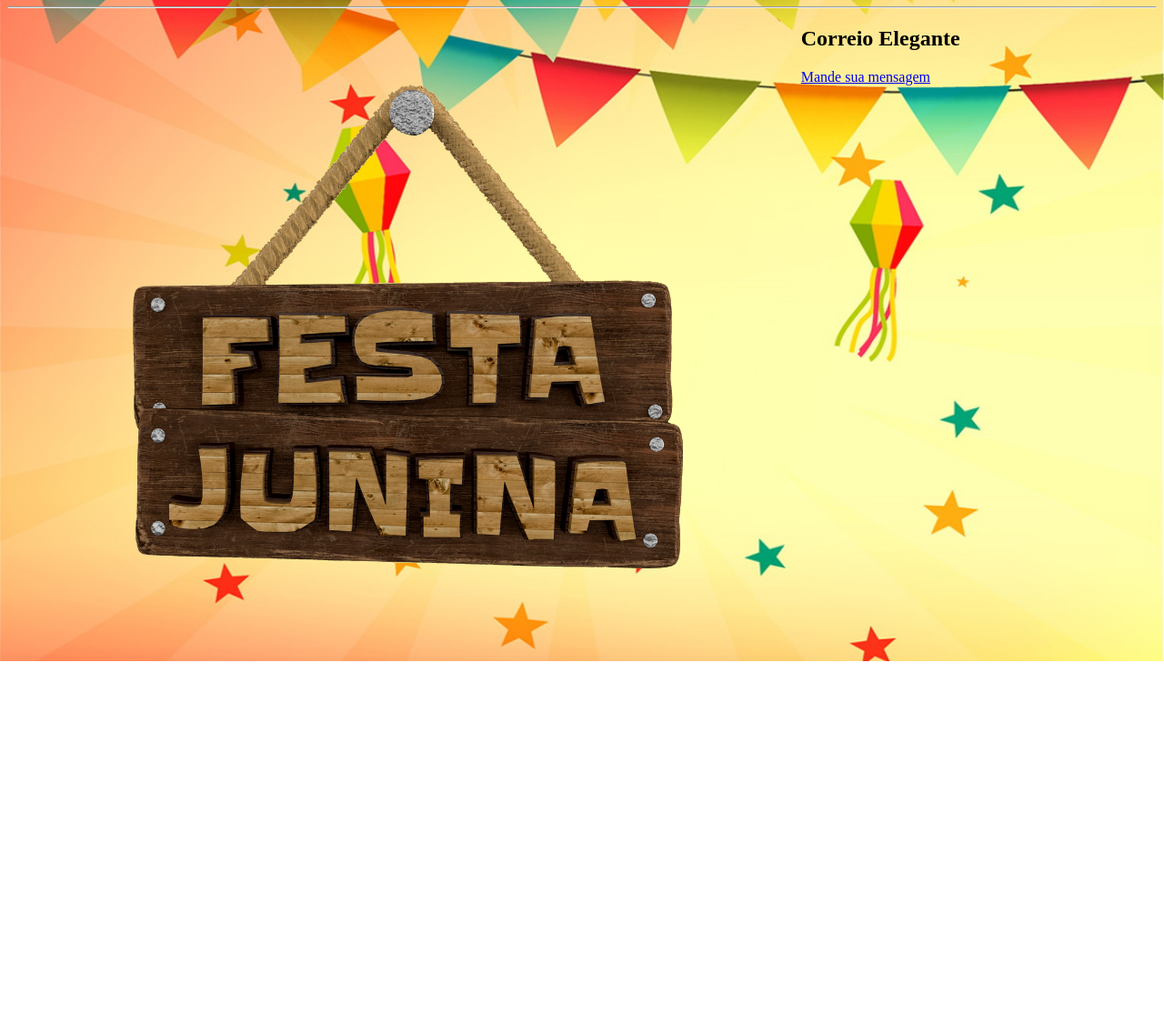
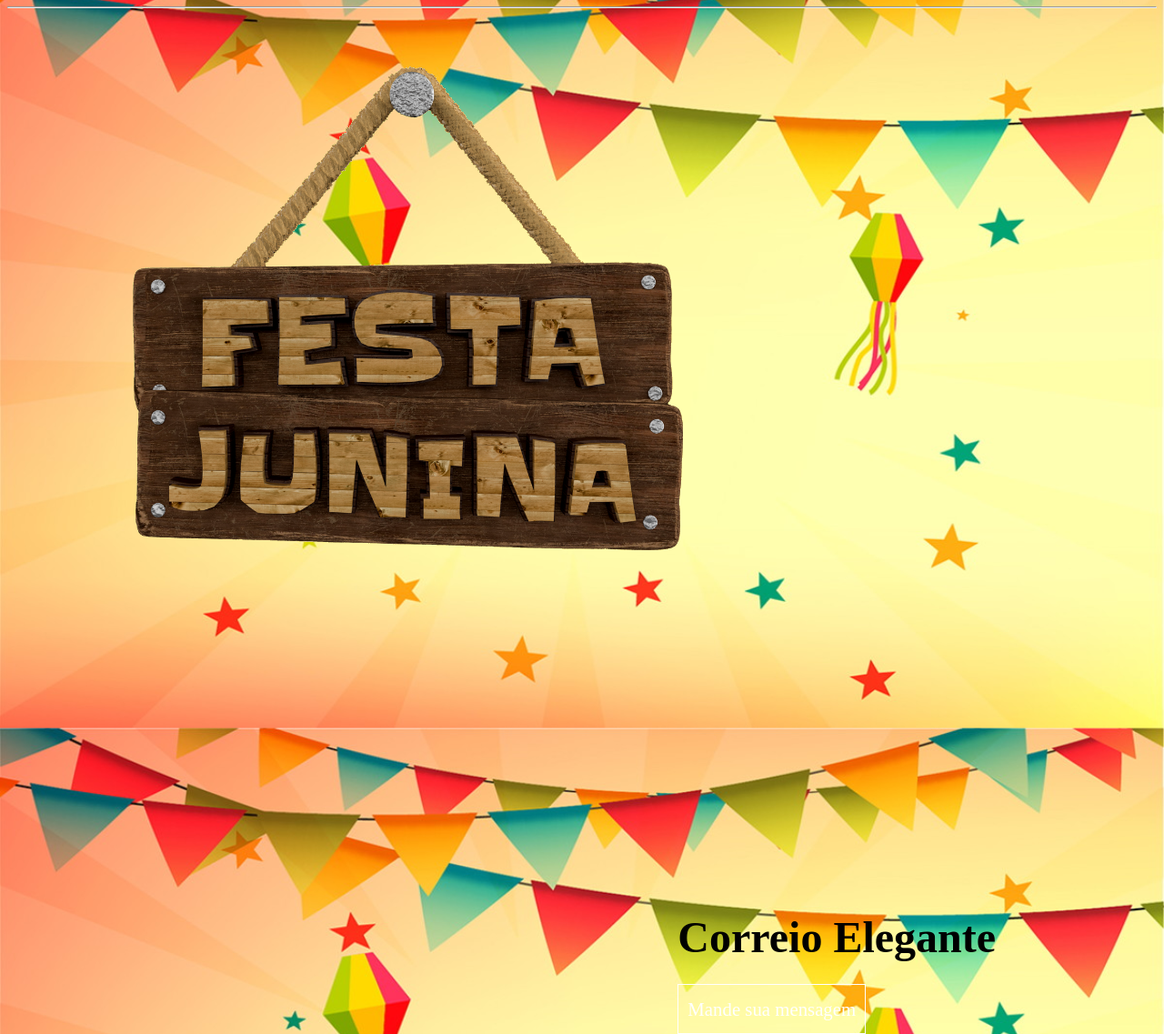
Before and after one commit to HenriquePValle/Prova2Tri, a plain HTML site: page index.html in a window 1280 px wide. Shown: the part 73-1210 px from the top of the page at 91% size. Before the commit the page ends 800 px from the top, so only its background shows below. Drawn offline with Linux system fonts and the light colour scheme.

Commit message:
atualização

```diff
--- a/css/style.css
+++ b/css/style.css
@@ -8,5 +8,22 @@ body {
 
 .placa {
     float: left;
-    margin: 7vh 10%;
+    margin: 6vh 10%;
 }
+
+.principal {
+    float: right;
+    margin: 300px 14% auto auto;
+}
+
+.mensagem-principal {
+    font-size: 3rem;
+}
+
+.link {
+    border: solid 1px white;
+    padding: 15px 10px;
+    font-size: 1.3rem;
+    text-decoration: none;
+    color: white;
+}
--- a/index.html
+++ b/index.html
@@ -17,8 +17,10 @@
     </header>
     <main>
         <img class="placa" src="imagens/placa_junina.png" alt="Placa: Festa Junina"/>
-        <h2>Correio Elegante</h2>
-        <a href="formulario.html">Mande sua mensagem</a>
+        <div class="principal">
+            <h2 class="mensagem-principal">Correio Elegante</h2>
+            <a class="link" href="formulario.html">Mande sua mensagem</a>
+        </div>
     </main>
 </body>
 
```
